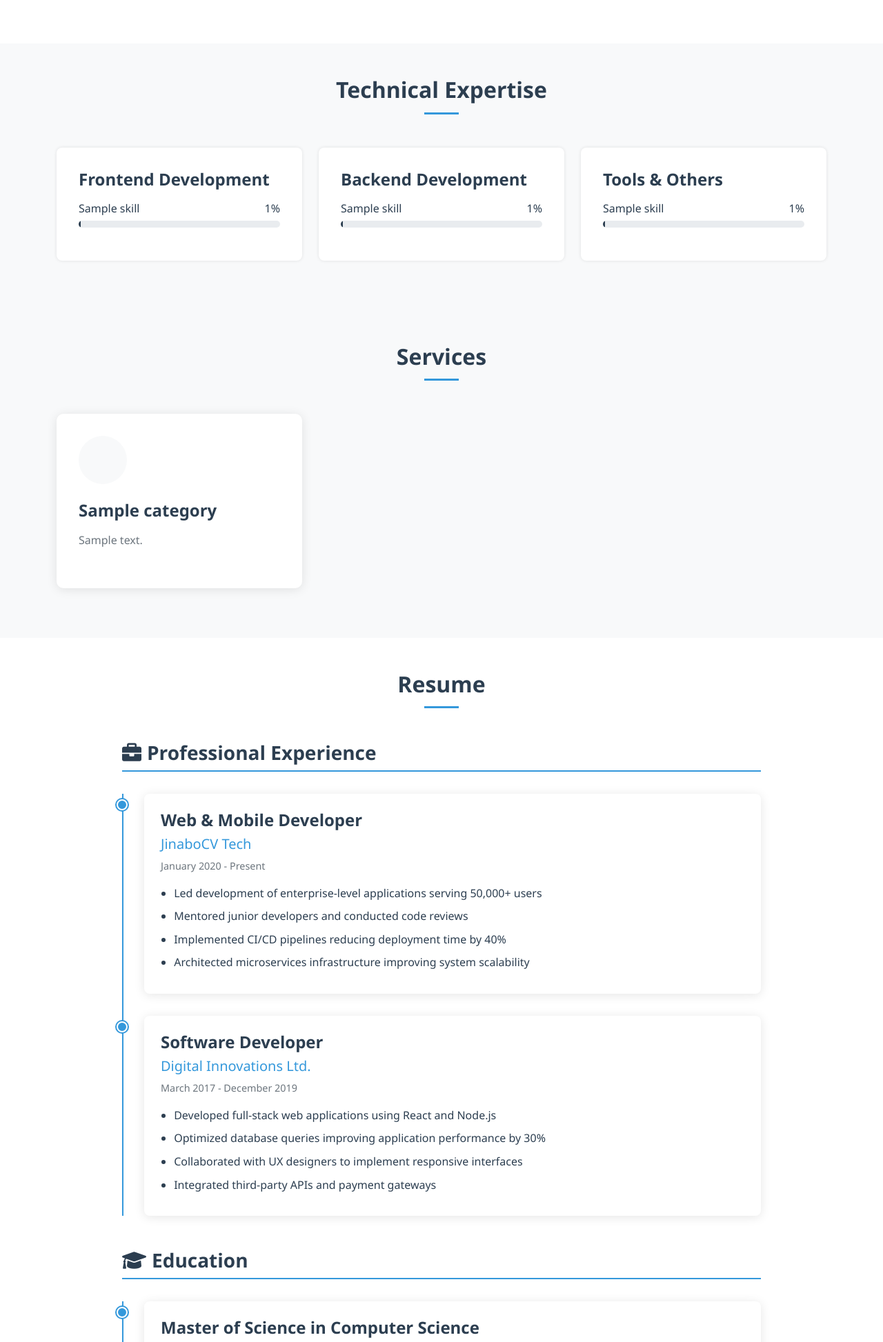
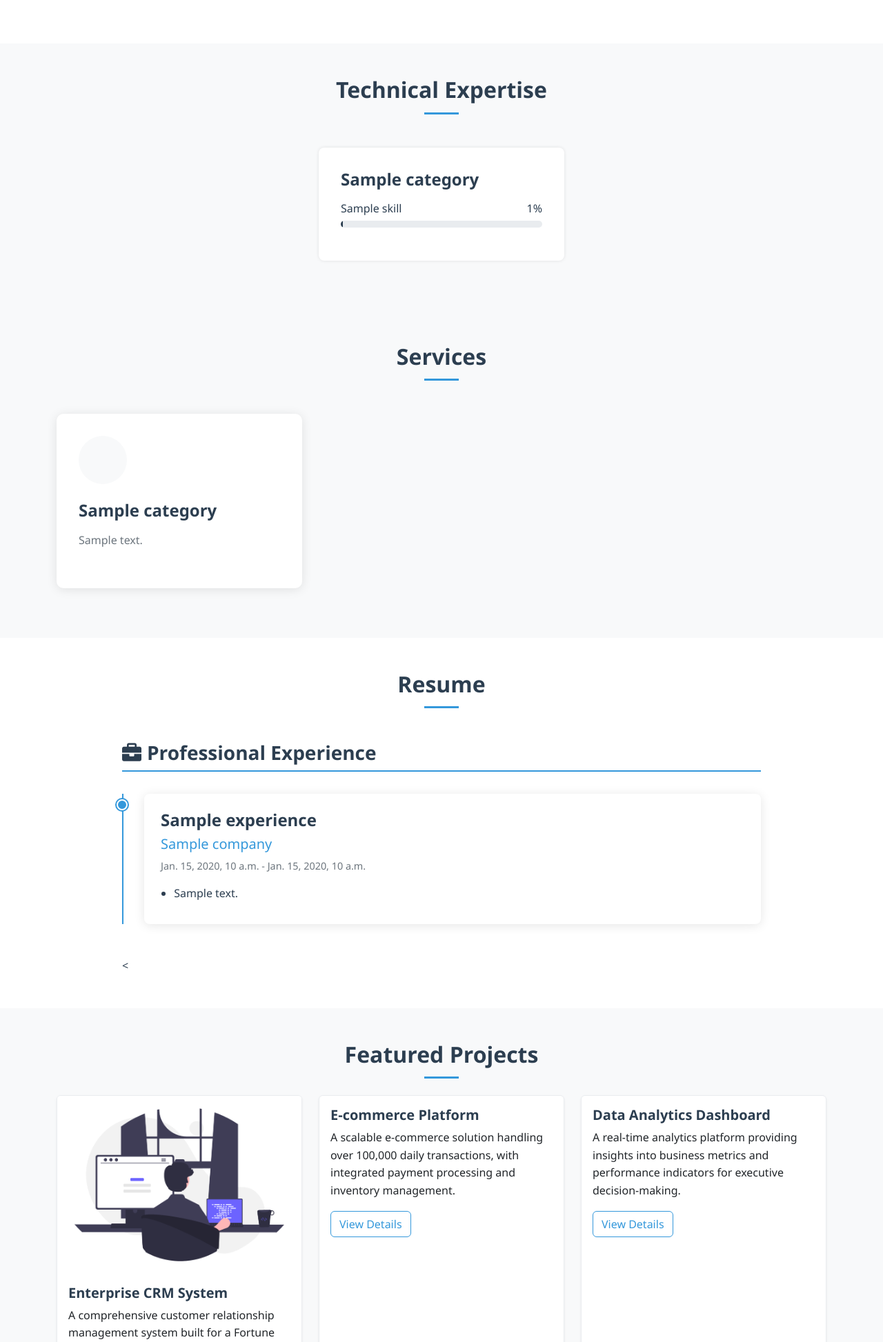
Before and after one commit to JinaboCV/portfolio_django, a Django app: template my_portfolio/templates/my_portfolio/index.html in a window 1280 px wide. Shown: the part 804-2750 px from the top of the page at 69% size. Run offline with Django 5.2, Linux system fonts and the light colour scheme; the template is opened without the code that fills it: most values are stand-ins (such as "Sample title", 1, 10 or a date in 2020).

Commit message:
experiences added

```diff
--- a/my_portfolio/templates/my_portfolio/index.html
+++ b/my_portfolio/templates/my_portfolio/index.html
@@ -36,12 +36,12 @@
         <div class="container">
             <h2 class="text-center mb-5">Technical Expertise</h2>
             <div class="row">
-                <!-- Frontend Skills -->
+                {% for category in skill_category %}
                     <div class="col-lg-4 mx-auto">
-
                         <div class="skill-category mb-4">
-                        <h4 class="mb-3">Frontend Development</h4>
-                        {% for skill in  backend_skills %}
+                            <h4 class="mb-3"> {{category.name}} </h4>
+                            {% for skill in skills %}
+                                {% if skill.category.id == category.id %}
                                     <div class="skill-item mb-3">
                                         <div class="d-flex justify-content-between mb-1">
                                             <span>{{skill.name}}</span>
@@ -51,45 +51,15 @@
                                             <div class="progress-bar" role="progressbar" style="width: 95%" aria-valuenow="{{skill.percentage}}" aria-valuemin="0" aria-valuemax="100"></div>
                                         </div>
                                     </div>
+                                {% endif %}
+
                             {% endfor %}
-                    </div>
-                </div>
 
-                <div class="col-lg-4 mx-auto">
-                    <!-- Backend Skills -->
-                    <div class="skill-category mb-4">
-                        <h4 class="mb-3">Backend Development</h4>
-                        {% for skill in  backend_skills %}
-                            <div class="skill-item mb-3">
-                                <div class="d-flex justify-content-between mb-1">
-                                    <span>{{skill.name}}</span>
-                                    <span>{{skill.percentage}}%</span>
-                                </div>
-                                <div class="progress">
-                                    <div class="progress-bar" role="progressbar" style="width: 95%" aria-valuenow="{{skill.percentage}}" aria-valuemin="0" aria-valuemax="100"></div>
                         </div>
                     </div>
                 {% endfor %}
-                    </div>
-                </div>
-                <!-- Tools & Others -->
-                <div class="col-lg-4 mx-auto">
-                    <!-- Backend Skills -->
-                    <div class="skill-category mb-4">
-                        <h4 class="mb-3">Tools & Others</h4>
-                        {% for skill in  other_skills %}
-                            <div class="skill-item mb-3">
-                                <div class="d-flex justify-content-between mb-1">
-                                    <span>{{skill.name}}</span>
-                                    <span>{{skill.percentage}}%</span>
-                                </div>
-                                <div class="progress">
-                                    <div class="progress-bar" role="progressbar" style="width: 95%" aria-valuenow="{{skill.percentage}}" aria-valuemin="0" aria-valuemax="100"></div>
-                                </div>
-                            </div>
-                        {% endfor %}
-                    </div>
-                </div>
+
+
         </div>
     </section>
 
@@ -127,107 +97,39 @@
                             <i class="fas fa-briefcase me-2"></i>Professional Experience
                         </h3>
                         <div class="timeline">
+                            {% for experience in experiences %}
                                 <div class="timeline-item">
                                     <div class="timeline-dot"></div>
                                     <div class="timeline-content">
-                                    <h4>Web & Mobile Developer</h4>
-                                    <h5 class="company">JinaboCV Tech</h5>
-                                    <p class="date">January 2020 - Present</p>
+                                        <h4> {{ experience.title }} </h4>
+                                        <h5 class="company"> {{experience.company}} </h5>
+                                        <p class="date"> {{experience.startedAt}} - {{experience.endAt}} </p>
                                         <ul>
-                                        <li>Led development of enterprise-level applications serving 50,000+ users</li>
-                                        <li>Mentored junior developers and conducted code reviews</li>
-                                        <li>Implemented CI/CD pipelines reducing deployment time by 40%</li>
-                                        <li>Architected microservices infrastructure improving system scalability</li>
+                                            {% for task in tasks %}
+                                                {% if task.experience.id == experience.id %}
+                                                    <li> {{task.description}} </li>
+
+                                                {% endif %}
+                                            {% endfor %}
                                         </ul>
                                     </div>
                                 </div>
-                            <div class="timeline-item">
-                                <div class="timeline-dot"></div>
-                                <div class="timeline-content">
-                                    <h4>Software Developer</h4>
-                                    <h5 class="company">Digital Innovations Ltd.</h5>
-                                    <p class="date">March 2017 - December 2019</p>
-                                    <ul>
-                                        <li>Developed full-stack web applications using React and Node.js</li>
-                                        <li>Optimized database queries improving application performance by 30%</li>
-                                        <li>Collaborated with UX designers to implement responsive interfaces</li>
-                                        <li>Integrated third-party APIs and payment gateways</li>
-                                    </ul>
-                                </div>
-                            </div>
+                            {% endfor %}
+
+
                         </div>
                     </div>
 
-                    <!-- Education -->
-                    <div class="resume-section mb-5">
-                        <h3 class="section-title">
-                            <i class="fas fa-graduation-cap me-2"></i>Education
-                        </h3>
-                        <div class="timeline">
-                            <div class="timeline-item">
-                                <div class="timeline-dot"></div>
-                                <div class="timeline-content">
-                                    <h4>Master of Science in Computer Science</h4>
-                                    <h5 class="company">Stanford University</h5>
-                                    <p class="date">2015 - 2017</p>
-                                    <p>Specialized in Software Engineering and Artificial Intelligence</p>
-                                </div>
-                            </div>
-                            <div class="timeline-item">
-                                <div class="timeline-dot"></div>
-                                <div class="timeline-content">
-                                    <h4>Bachelor of Science in Computer Science</h4>
-                                    <h5 class="company">MIT</h5>
-                                    <p class="date">2011 - 2015</p>
-                                    <p>Dean's List, Computer Science Department</p>
-                                </div>
-                            </div>
-                        </div>
-                    </div>
 
-                    <!-- Certifications -->
-                    <div class="resume-section">
-                        <h3 class="section-title">
-                            <i class="fas fa-certificate me-2"></i>Certifications & Achievements
-                        </h3>
-                        <div class="row">
-                            <div class="col-md-6 mb-4">
-                                <div class="certification-card">
-                                    <h5>AWS Certified Solutions Architect</h5>
-                                    <p class="text-muted">Amazon Web Services</p>
-                                    <p class="date">2022</p>
-                                </div>
-                            </div>
-                            <div class="col-md-6 mb-4">
-                                <div class="certification-card">
-                                    <h5>Google Cloud Professional Developer</h5>
-                                    <p class="text-muted">Google Cloud</p>
-                                    <p class="date">2021</p>
-                                </div>
-                            </div>
-                            <div class="col-md-6 mb-4">
-                                <div class="certification-card">
-                                    <h5>Microsoft Certified: Azure Developer Associate</h5>
-                                    <p class="text-muted">Microsoft</p>
-                                    <p class="date">2020</p>
-                                </div>
-                            </div>
-                            <div class="col-md-6 mb-4">
-                                <div class="certification-card">
-                                    <h5>Best Developer Award</h5>
-                                    <p class="text-muted">Tech Solutions Inc.</p>
-                                    <p class="date">2021</p>
-                                </div>
-                            </div>
-                        </div>
-                    </div>
+
+                    <
 
                     <!-- Download Resume Button -->
-                    <div class="text-center mt-5">
+                    {% comment %} <div class="text-center mt-5">
                         <a href="#" class="btn btn-primary btn-lg">
                             <i class="fas fa-download me-2"></i>Download Full Resume
                         </a>
-                    </div>
+                    </div> {% endcomment %}
                 </div>
             </div>
         </div>
```
Also changed, not shown: my_portfolio/views.py (+11 -9 lines). Lines whose indentation alone changed are shown as unchanged.
